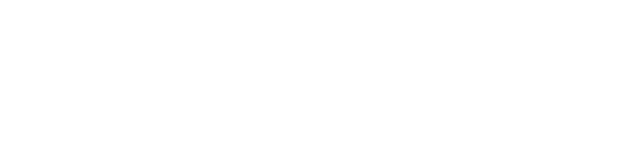
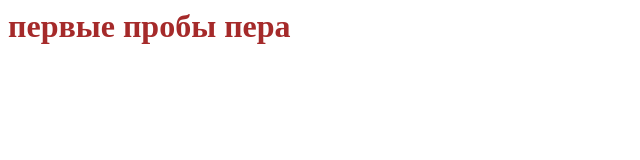
Before and after one commit to HannaKobelska/github-tutorial, a plain HTML site: page index.html in a window 1280 px wide. Shown: the whole page, without its empty margins (0-640 px from the left). Drawn offline with Linux system fonts and the light colour scheme.

Commit message:
Новый текст

```diff
--- a/index.html
+++ b/index.html
@@ -4,8 +4,10 @@
     <meta http-equiv="X-UA-Compatible" content="IE=edge">
     <meta name="viewport" content="width=device-width, initial-scale=1.0">
     <title>Document -- Document </title>
+
+    <link rel="stylesheet" href="./css/styles.css">
 </head>
 <body>
-
+    <h1>первые пробы пера</h1>
 </body>
 </html>
```
